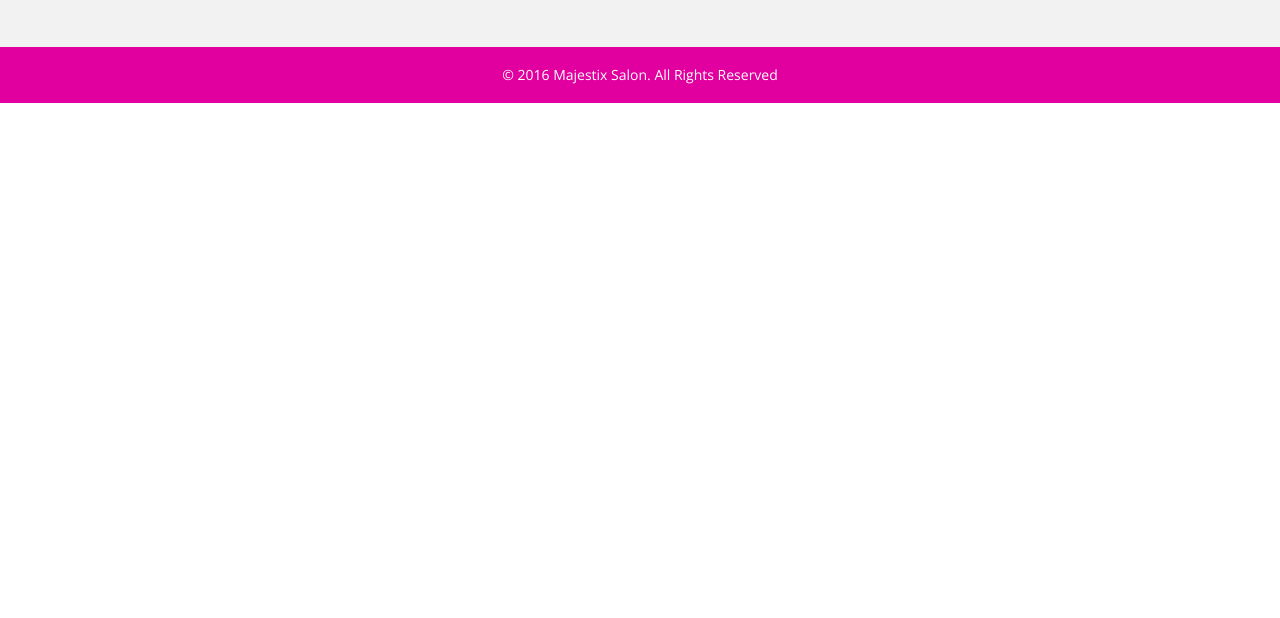
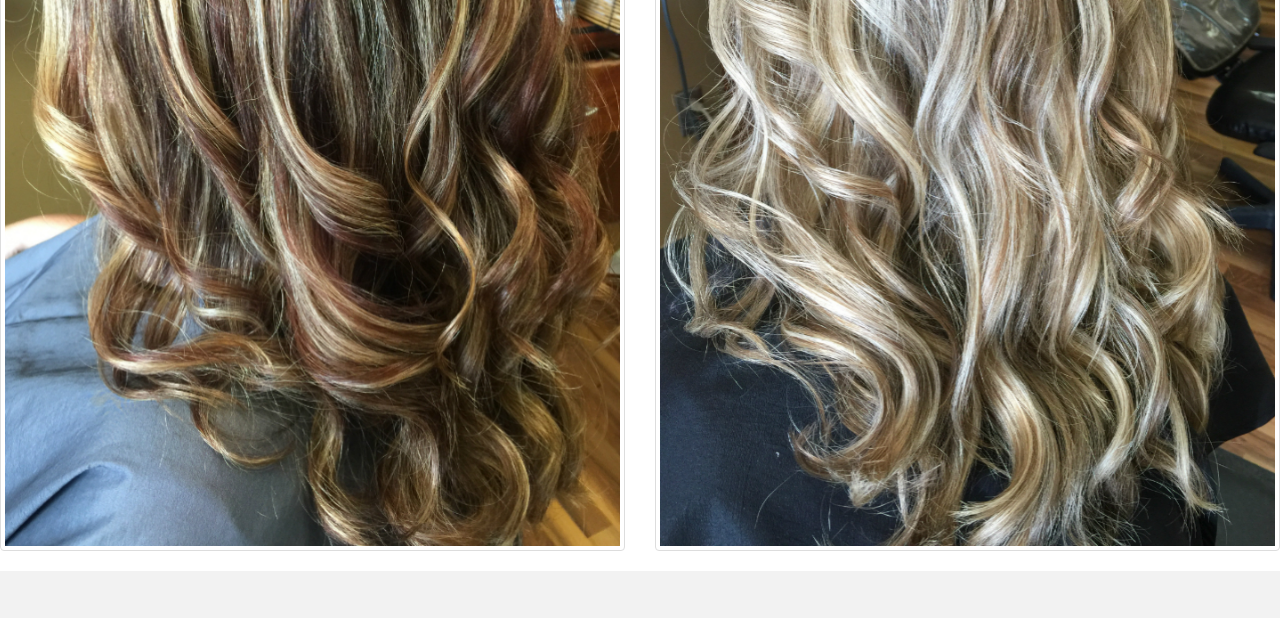
Before and after one commit to majestixsalon/majestixsalon.github.io, a plain HTML site: page portfolio.html in a window 1280 px wide. Shown: the part 7171-7789 px from the top of the page. Before the commit the page ends 7274 px from the top, so only its background shows below. Drawn offline with nearby package versions, Linux system fonts and the light colour scheme.

Commit message:
added pictures to portfolio

```diff
--- a/portfolio.html
+++ b/portfolio.html
@@ -184,6 +184,16 @@
 					<img src="images/portfolio21.png">
 				</div>
 			</div>
+			<div class="col-xs-12 col-s-6 col-md-6 port">
+				<div class="thumbnail">
+					<img src="images/portfolio22.jpg">
+				</div>
+			</div>
+			<div class="col-xs-12 col-s-6 col-md-6 port">
+				<div class="thumbnail">
+					<img src="images/portfolio23.jpg">
+				</div>
+			</div>
 		</div>
 		<!-- //images -->
 		<!-- footer -->
```
Also changed, not shown: images/portfolio22.jpg (added), images/portfolio23.jpg (added).
